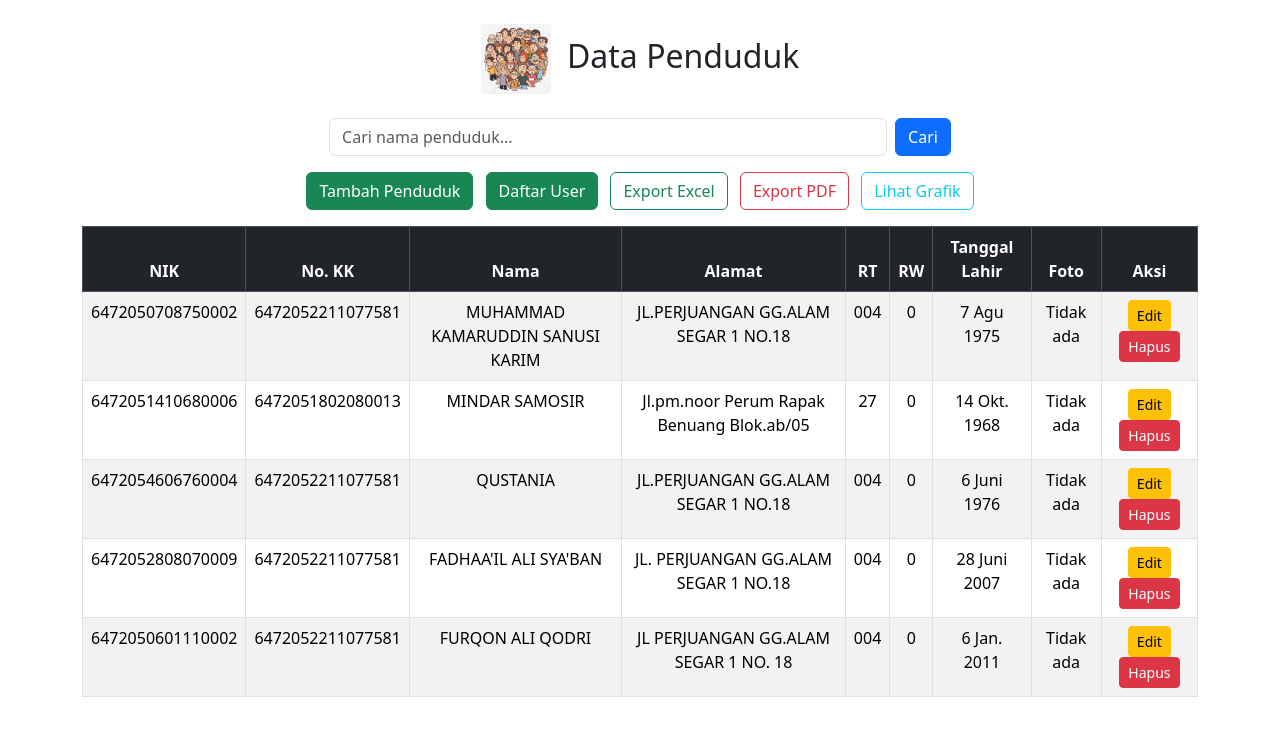
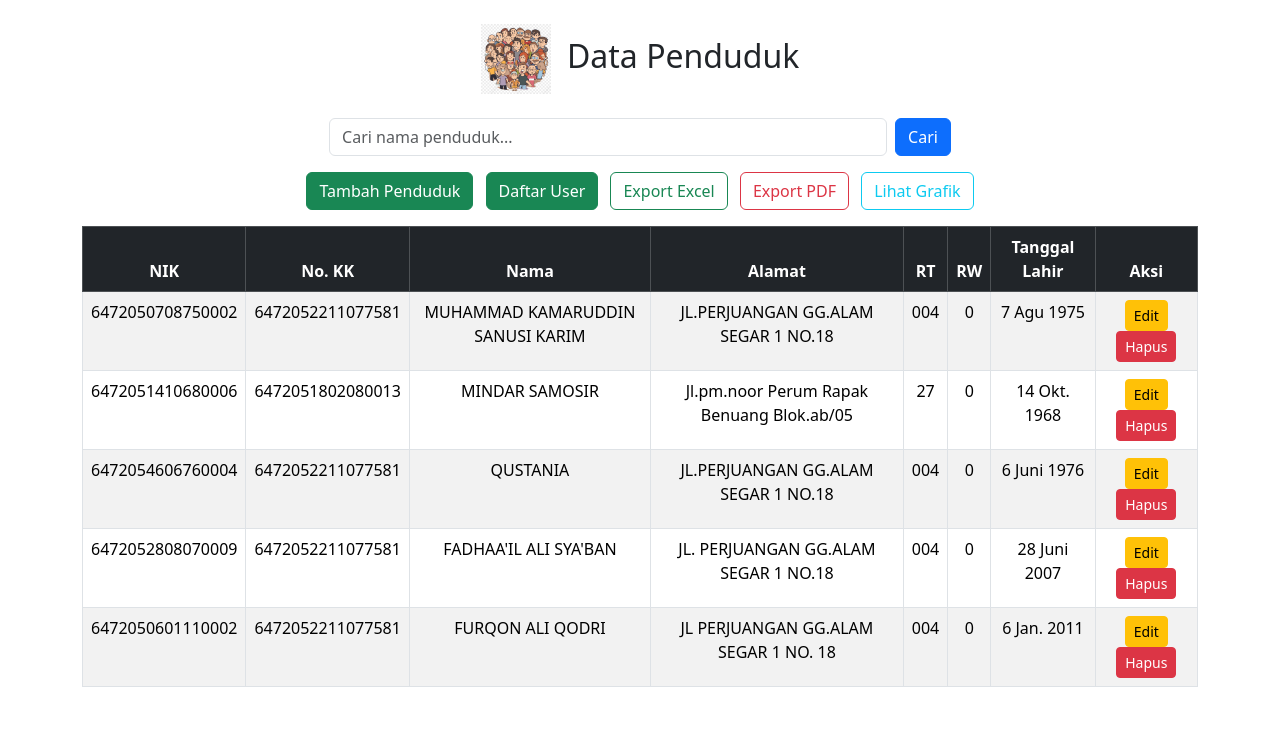
Before and after one commit to RifqiDzakwan22/Rekap-Data-Kelurahan, a Django app: page / in a window 1280 px wide. Shown: the part 66-800 px from the top of the page. Run offline with Django 5.2, Linux system fonts and the light colour scheme; a user stored in the database is signed in; data comes from the database, SQL or seed files in the repository; both versions use the stored data as it was after the commit.

Commit message:
Update code

```diff
--- a/rekap/templates/rekap/list_penduduk.html
+++ b/rekap/templates/rekap/list_penduduk.html
@@ -45,7 +45,6 @@
             <th>RT</th>
             <th>RW</th>
             <th>Tanggal Lahir</th>
-            <th>Foto</th>
             {% if user.is_staff %}
             <th>Aksi</th>
             {% endif %}
@@ -63,13 +62,6 @@
             <td>{{ p.rt }}</td>
             <td>{{ p.rw }}</td>
             <td>{{ p.tanggal_lahir }}</td>
-            <td>
-                {% if p.foto %}
-                    <img src="{{ p.foto.url }}" alt="Foto {{ p.nama }}" width="50" height="50" style="object-fit:cover;">
-                {% else %}
-                    Tidak ada
-                {% endif %}
-            </td>
             {% if user.is_staff %}
             <td>
                 <a href="{% url 'edit_penduduk' p.id %}" class="btn btn-warning btn-sm">Edit</a>
--- a/rekap/templates/rekap/tambah_penduduk.html
+++ b/rekap/templates/rekap/tambah_penduduk.html
@@ -33,10 +33,6 @@
         <label class="form-label">Tanggal Lahir</label>
         <input type="date" name="tanggal_lahir" class="form-control" required>
     </div>
-    <div class="mb-3">
-        <label class="form-label">Foto</label>
-        <input type="file" name="foto" class="form-control">
-    </div>
     <button type="submit" class="btn btn-primary">Simpan</button>
     <a href="{% url 'list_penduduk' %}" class="btn btn-secondary">Kembali</a>
 </form>
```
Also changed, not shown: db.sqlite3.
